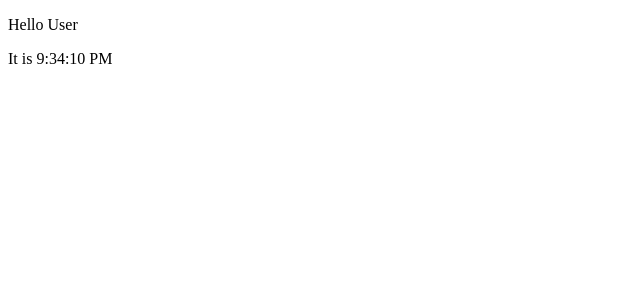
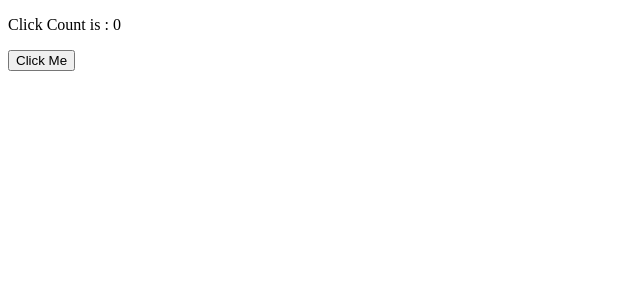
Before and after one commit to siavash-sattari/React-Toturial, a React (Create React App) app: page / in a window 1280 px wide. Shown: the top 300 px of the page, without its empty margins (0-640 px from the left). Built offline with nearby package versions, Linux system fonts and the light colour scheme.

Commit message:
Chapter1 - Episode3

```diff
--- /dev/null
+++ b/src/Chapter1/Episode3/App.js
@@ -0,0 +1,6 @@
+import React from "react";
+import Click from "./Components/Click";
+
+export default function App() {
+  return <Click />;
+}
--- /dev/null
+++ b/src/Chapter1/Episode3/Components/Click.jsx
@@ -0,0 +1,32 @@
+import React, {Component} from "react";
+
+export default class Click extends Component {
+  constructor(props) {
+    super(props);
+    this.state = {
+      clickCount: 0,
+    };
+  }
+
+  // handleClick() {
+  //   this.setState({clickCount: this.state.clickCount + 1});
+  // }
+
+  handleClick() {
+    this.setState((state) => {
+      return {
+        clickCount: state.clickCount + 1,
+      };
+    });
+  }
+
+  render() {
+    return (
+      <div>
+        <p>Click Count is : {this.state.clickCount}</p>
+        {/* <button onClick={this.handleClick.bind(this)}>Click Me</button> */}
+        <button onClick={() => this.handleClick()}>Click Me</button>
+      </div>
+    );
+  }
+}
--- a/src/index.js
+++ b/src/index.js
@@ -1,6 +1,7 @@
 import React from "react";
 import {render} from "react-dom";
 // import App from "./Chapter1/Episode1/App";
-import App from "./Chapter1/Episode2/App";
+// import App from "./Chapter1/Episode2/App";
+import App from "./Chapter1/Episode3/App";
 
 render(<App />, document.getElementById("root"));
```
